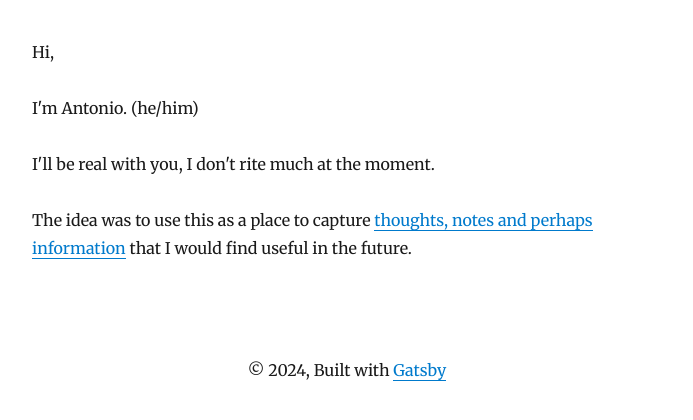
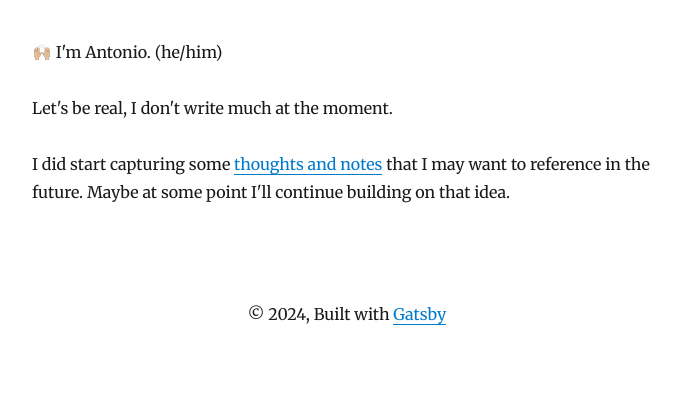
Before and after one commit to alettieri/antonio-writes, a Gatsby site: page / in a window 1280 px wide. Shown: the part 90-510 px from the top of the page, without its empty margins (293-986 px from the left). Built offline with nearby package versions, Linux system fonts and the light colour scheme; Gatsby itself is replaced by a stand-in of ours; some packages are replaced by stand-ins of ours.

Commit message:
Updates home page

```diff
--- a/src/pages/index.js
+++ b/src/pages/index.js
@@ -3,7 +3,6 @@ import { Link } from "gatsby"
 
 import Layout from "../components/layout"
 import SEO from "../components/seo"
-import Button from "../components/button"
 
 class IndexPage extends React.Component {
   render() {
@@ -21,13 +20,12 @@ class IndexPage extends React.Component {
             "antonio essex-lettieri",
           ]}
         />
-        <p>Hi,</p>
-        <p>I'm Antonio. (he/him)</p>
+        <p>🙌🏼 I'm Antonio. (he/him)</p>
         <p>
-          I'll be real with you, I don't rite much at the moment.
+          Let's be real, I don't write much at the moment.
         </p>
         <p>
-          The idea was to use this as a place to capture <Link to="/blog/">thoughts, notes and perhaps information</Link> that I would find useful in the future.
+          I did start capturing some <Link to="/blog/">thoughts and notes</Link> that I may want to reference in the future. Maybe at some point I'll continue building on that idea.
         </p>
       </Layout>
     )
```
